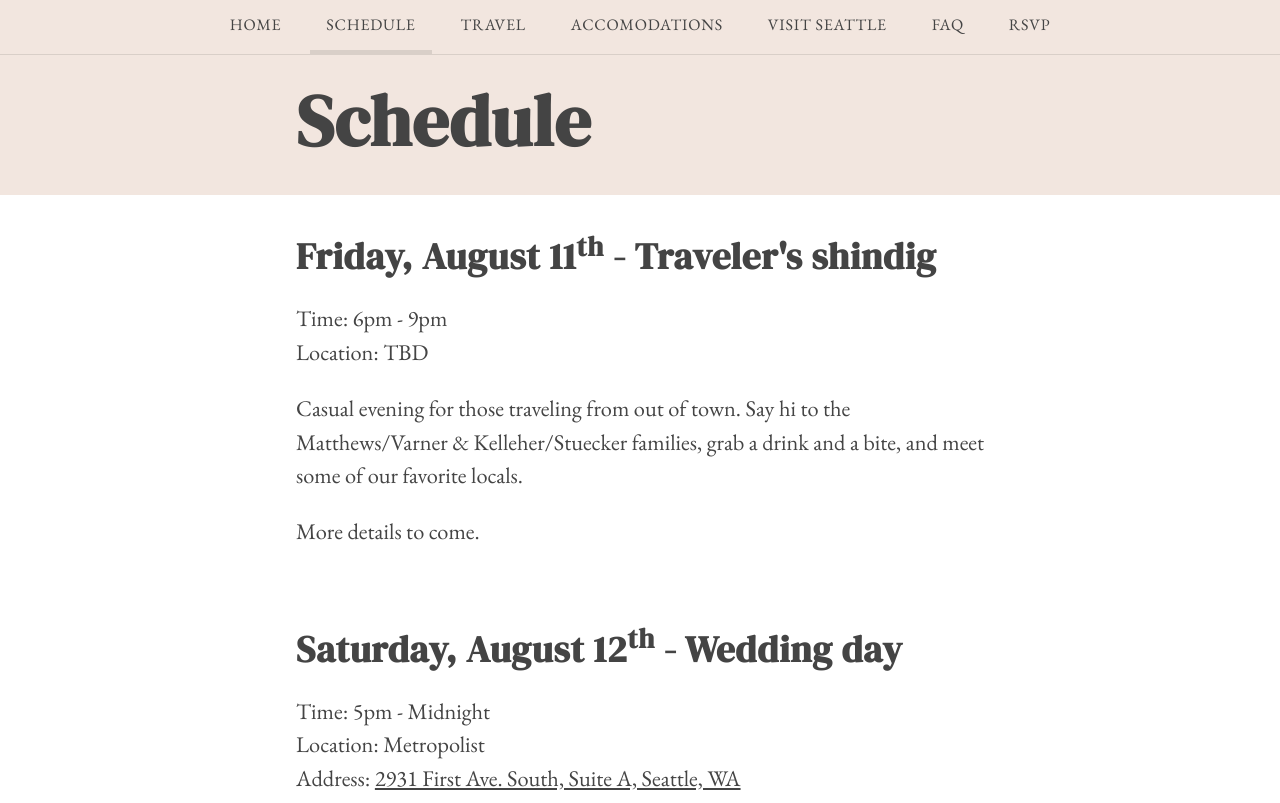
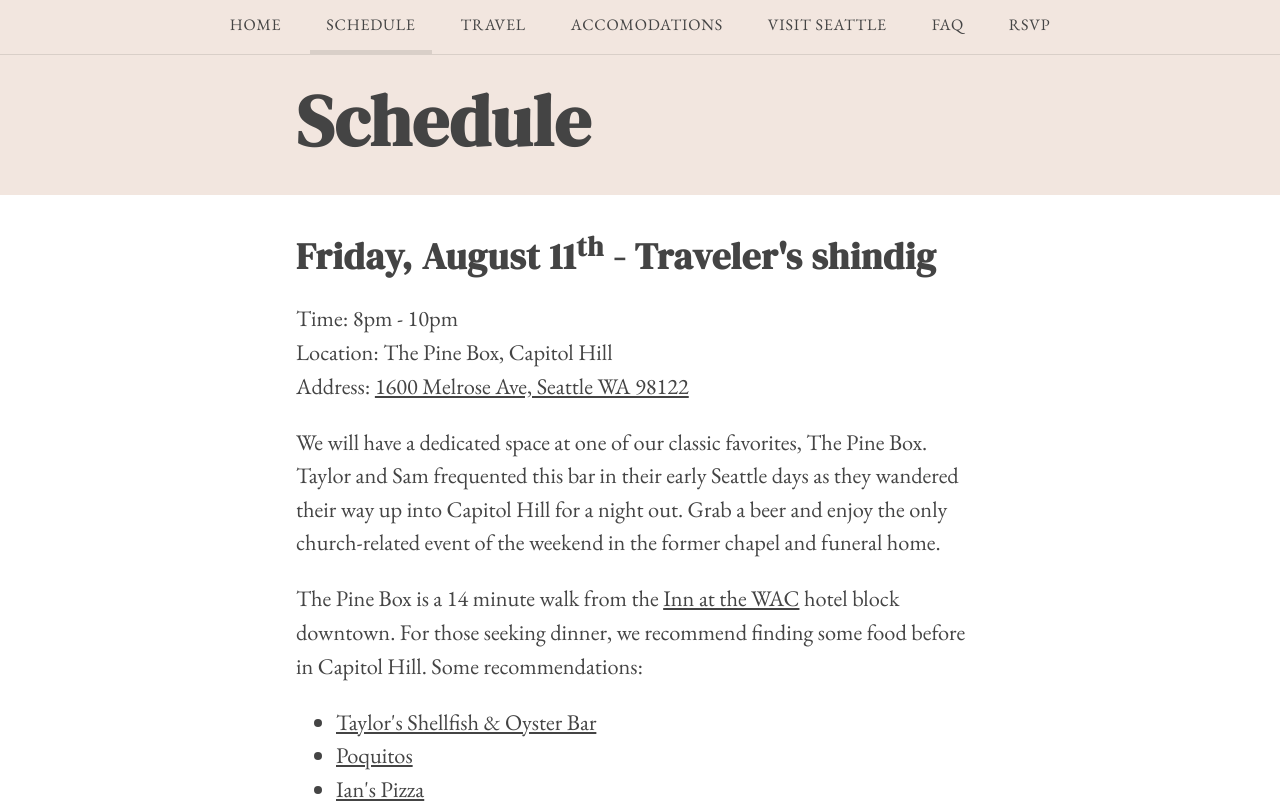
Before and after one commit to mapsam/tksm, a Next.js app: page /schedule in a window 1280 px wide. Shown: the top 803 px of the page. Built offline with nearby package versions, Linux system fonts and the light colour scheme.

Commit message:
pine box, locations

```diff
--- a/components/Location.tsx
+++ b/components/Location.tsx
@@ -1,7 +1,7 @@
 import type { LocationItem } from '../lib/types';
 
 export default function Location({ info }: { info: LocationItem }) {
-  const mapUri = info.maps || `https://www.google.com/maps/place/${encodeURIComponent(info.maps)}`;
+  const mapUri = info.maps || `https://www.google.com/maps/place/${encodeURIComponent(info.address)}`;
 
   return (
     <div key={info.name} id={info.name} className="location">
--- a/pages/schedule.tsx
+++ b/pages/schedule.tsx
@@ -10,15 +10,27 @@ export default function Index() {
       <Block id="AUG-11">
         <h1>Friday, August 11<sup>th</sup> - Traveler's shindig</h1>
         <p>
-          Time: 6pm - 9pm<br />
-          Location: TBD
+          Time: 8pm - 10pm<br />
+          Location: The Pine Box, Capitol Hill<br />
+          Address: <a href="https://goo.gl/maps/wKLLnmStPFbjRX8q8" target="_blank">1600 Melrose Ave, Seattle WA 98122</a>
         </p>
         <p>
-          Casual evening for those traveling from out of town.
-          Say hi to the Matthews/Varner &amp; Kelleher/Stuecker families,
-          grab a drink and a bite, and meet some of our favorite locals.
+          We will have a dedicated space at one of our classic favorites, The Pine Box.
+          Taylor and Sam frequented this bar in their early Seattle days as they
+          wandered their way up into Capitol Hill for a night out. Grab a beer and enjoy
+          the only church-related event of the weekend in the former chapel and funeral
+          home.
         </p>
-        <p>More details to come.</p>
+        <p>
+          The Pine Box is a 14 minute walk from the <a href="/accomodations">Inn at the WAC</a> hotel block downtown.
+          For those seeking dinner, we recommend finding some food before in Capitol Hill.
+          Some recommendations:
+        </p>
+        <ul>
+          <li><a href="https://goo.gl/maps/wiMij7nu6KBAm2AJ8" target="_blank">Taylor's Shellfish & Oyster Bar</a></li>
+          <li><a href="https://goo.gl/maps/E1TrtnodUL2MB17j8" target="_blank">Poquitos</a></li>
+          <li><a href="https://goo.gl/maps/remN5icAqT82HhW97" target="_blank">Ian's Pizza</a></li>
+        </ul>
       </Block>
 
       <Block id="AUG-12">
```
Also changed, not shown: lib/locations.ts (+15 -4 lines).
